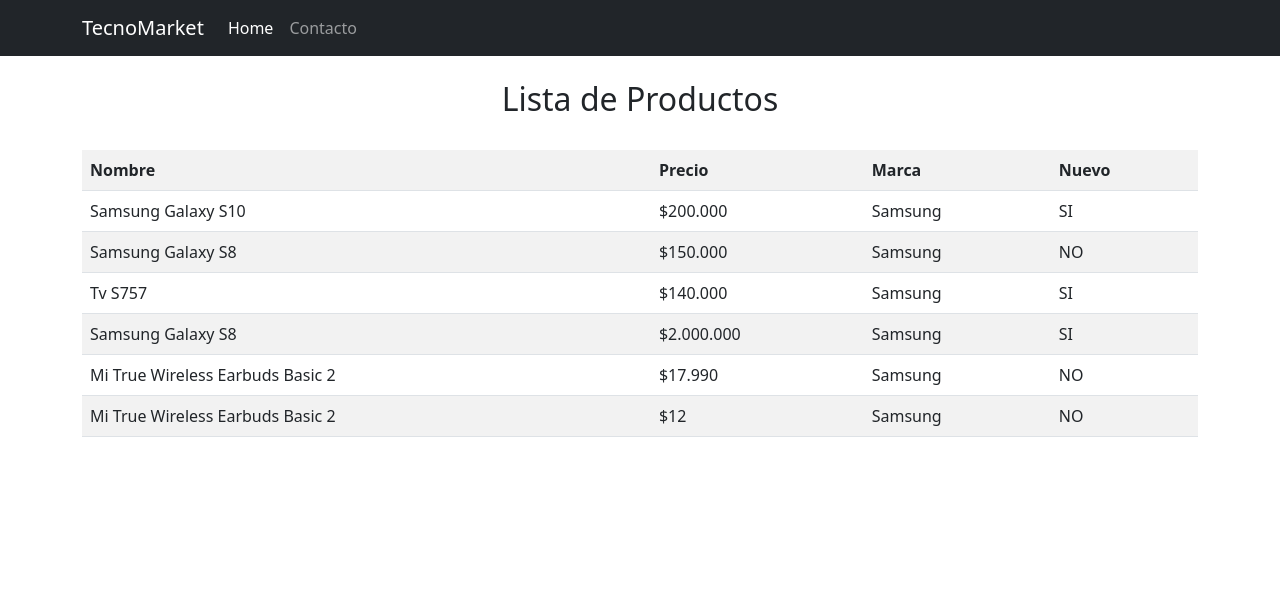
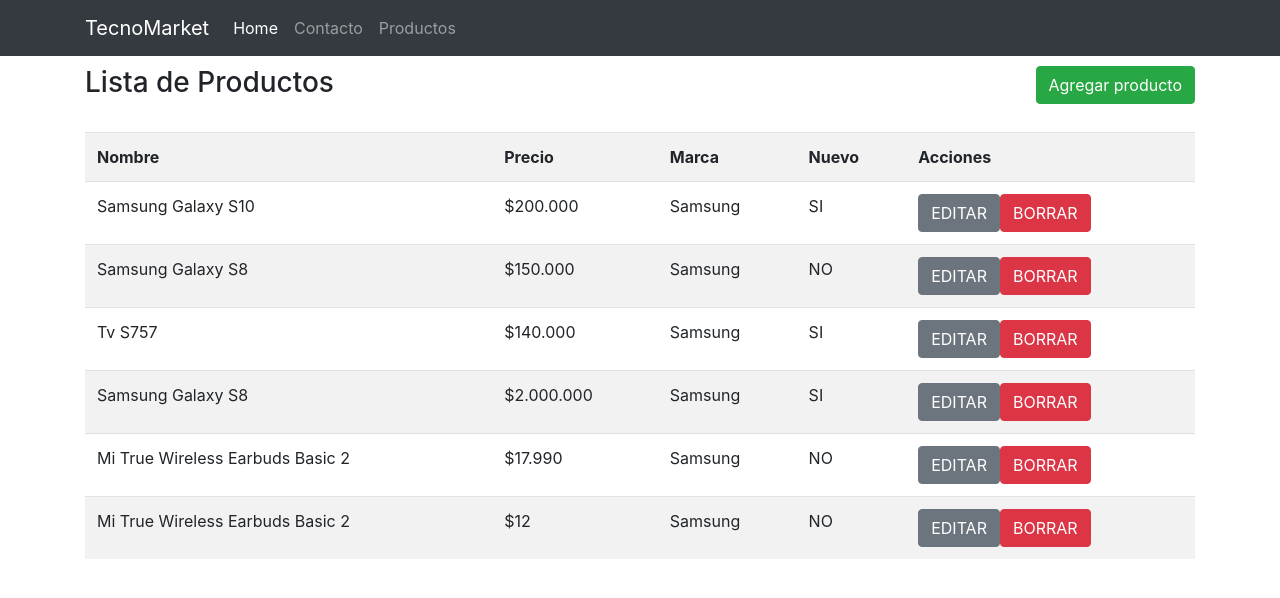
Before and after one commit to MatiasSolisBello/tecno-market, a Django app: page /listar/ in a window 1280 px wide. Shown: the top 598 px of the page. Run offline with Django 3.2, Linux system fonts and the light colour scheme; data comes from the database, SQL or seed files in the repository; both versions use the stored data as it was after the commit; some libraries are stand-ins or nearby versions.

Commit message:
Ajustes de diseño I

```diff
--- a/app/templates/app/contacto.html
+++ b/app/templates/app/contacto.html
@@ -3,8 +3,7 @@
 {% load crispy_forms_tags %}
 <br>
 
-<div class="row">
-    <div class="col-12 col-md-6 offset-md-3">
+<div class="container">
     <div class="card">
         <div class="card-body">
             <h2 class="text-center">Contacto</h2>
@@ -23,6 +22,5 @@
         </div>
     </div>
 </div>
-</div>
 
 {% endblock %}
--- a/app/templates/app/navbar.html
+++ b/app/templates/app/navbar.html
@@ -1,22 +1,26 @@
 <!DOCTYPE html>
 <html lang="en">
+
 <head>
   <meta charset="UTF-8">
   <meta http-equiv="X-UA-Compatible" content="IE=edge">
   <meta name="viewport" content="width=device-width, initial-scale=1.0">
-    <title>Document</title>
+  <title>TecnoMarket</title>
 
   {% load static %}
-    <link href="https://cdn.jsdelivr.net/npm/bootstrap@5.1.0/dist/css/bootstrap.min.css" rel="stylesheet" integrity="sha384-KyZXEAg3QhqLMpG8r+8fhAXLRk2vvoC2f3B09zVXn8CA5QIVfZOJ3BCsw2P0p/We" crossorigin="anonymous">
+  <link rel="stylesheet" href="https://cdn.jsdelivr.net/npm/bootstrap@4.6.0/dist/css/bootstrap.min.css"
+    integrity="sha384-B0vP5xmATw1+K9KRQjQERJvTumQW0nPEzvF6L/Z6nronJ3oUOFUFpCjEUQouq2+l" crossorigin="anonymous">
   {% block css %}
-    {% endblock  %}
+  {% endblock %}
 </head>
+
 <body>
   <!--Contenido de Navbar-->
   <nav class="navbar navbar-expand-lg navbar-dark bg-dark">
     <div class="container">
       <a class="navbar-brand" href="{% url 'home' %}">TecnoMarket</a>
-          <button class="navbar-toggler" type="button" data-bs-toggle="collapse" data-bs-target="#navbarNav" aria-controls="navbarNav" aria-expanded="false" aria-label="Toggle navigation">
+      <button class="navbar-toggler" type="button" data-bs-toggle="collapse" data-bs-target="#navbarNav"
+        aria-controls="navbarNav" aria-expanded="false" aria-label="Toggle navigation">
         <span class="navbar-toggler-icon"></span>
       </button>
       <div class="collapse navbar-collapse" id="navbarNav">
@@ -26,6 +30,9 @@
           </li>
           <li class="nav-item">
             <a class="nav-link" href="{% url 'contacto' %}">Contacto</a>
+          </li>
+          <li class="nav-item">
+            <a class="nav-link" href="{% url 'listar' %}">Productos</a>
           </li>
         </ul>
       </div>
@@ -39,4 +46,5 @@
   <script src="https://cdn.jsdelivr.net/npm/@popperjs/core@2.9.3/dist/umd/popper.min.js" integrity="sha384-eMNCOe7tC1doHpGoWe/6oMVemdAVTMs2xqW4mwXrXsW0L84Iytr2wi5v2QjrP/xp" crossorigin="anonymous"></script>
   <script src="https://cdn.jsdelivr.net/npm/bootstrap@5.1.0/dist/js/bootstrap.min.js" integrity="sha384-cn7l7gDp0eyniUwwAZgrzD06kc/tftFf19TOAs2zVinnD/C7E91j9yyk5//jjpt/" crossorigin="anonymous"></script>
 </body>
+
 </html>
--- a/app/templates/app/producto/listar.html
+++ b/app/templates/app/producto/listar.html
@@ -5,15 +5,26 @@
 {% load crispy_forms_tags %}
 
 <div class="container">
+    <div class="row" style="padding-top: 10px;">
+        <div class="col-lg-6">
+            <h3>Lista de Productos</h3>
+        </div>
+        <div class="col-lg-6">
+            <a class="btn btn-success float-right" href="{% url 'agregar' %}">
+                Agregar producto
+            </a>
+        </div>
+    </div>
+
     <br>
-    <h2 class="text-center">Lista de Productos</h2>
-    <br>
+
     <table class="table table-striped table-hover">
         <tr>
             <th>Nombre</th>
             <th>Precio</th>
             <th>Marca</th>
             <th>Nuevo</th>
+            <th>Acciones</th>
         </tr>
 
         {% for p in productos %}
@@ -28,6 +39,11 @@
                 NO
                 {% endif %}
             </td>
+            <td>
+                <button class="btn btn-secondary btm-sm float-left">EDITAR</button>
+
+                <button class="btn btn-danger btm-sm float-left">BORRAR</button>
+            </td>
         </tr>
         {% endfor %}
     </table>
```
Also changed, not shown: app/templates/app/home.html (+6 -5 lines), app/templates/app/producto/agregar.html (+4 -4 lines), db.sqlite3, media/productos/14545310_1.jpg (added), media/productos/14545310_1_x4aAIkJ.jpg (added). Lines whose indentation alone changed are shown as unchanged.
